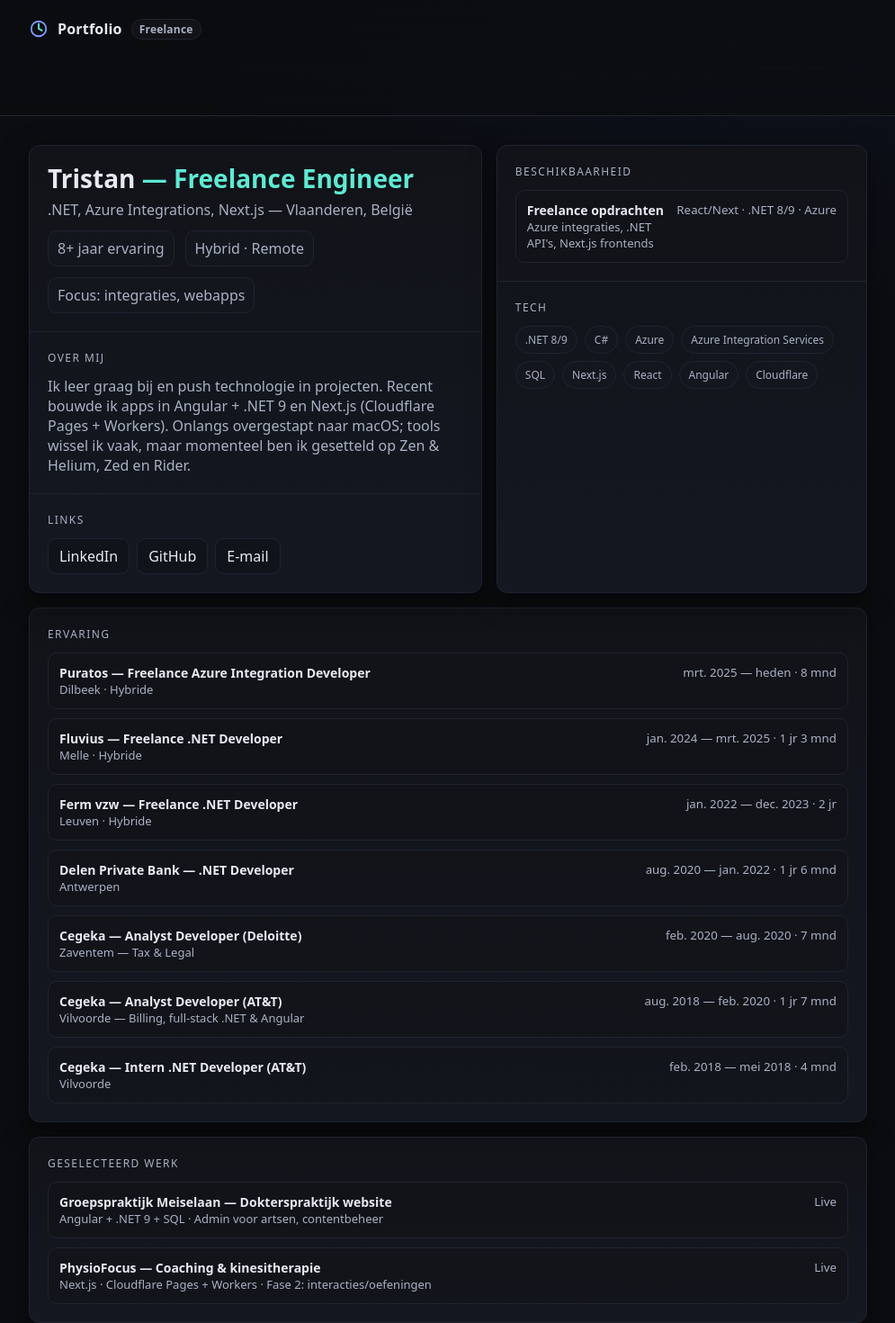
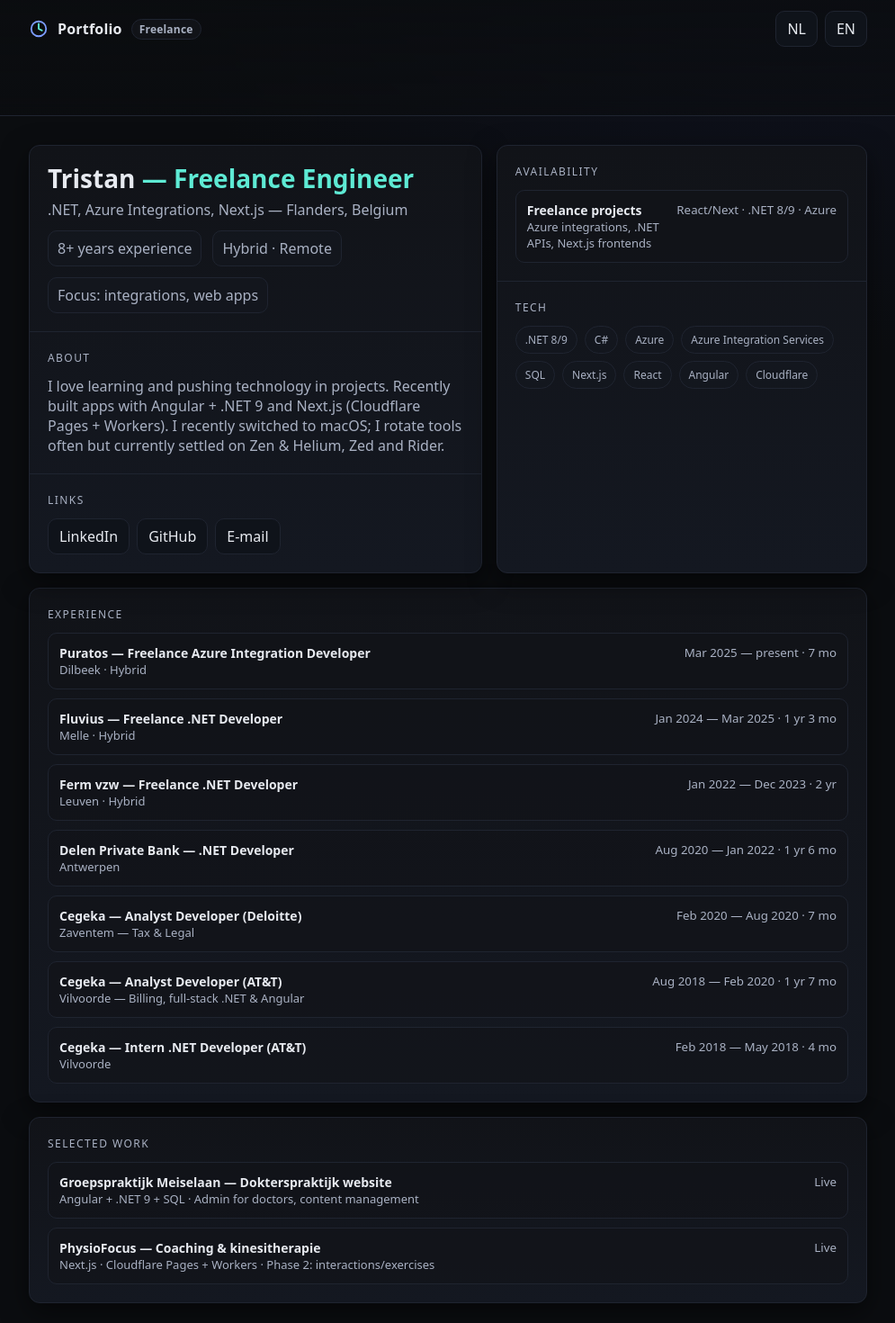
Before and after one commit to TristanBomans/portfolio-nextjs, a Next.js app: page / in a window 1280 px wide. Shown: the top 1470 px of the page at 90% size, without its empty margins (142-1137 px from the left). Built offline with nearby package versions, Linux system fonts and the light colour scheme.

Commit message:
Add English language support and translation system

```diff
--- a/app/layout.jsx
+++ b/app/layout.jsx
@@ -6,7 +6,7 @@ export const metadata = {
 
 export default function RootLayout({ children }) {
   return (
-    <html lang="nl" suppressHydrationWarning>
+    <html lang="en" suppressHydrationWarning>
       <body>
         <div className="topbar">
           <div className="container topbar-inner">
@@ -17,6 +17,10 @@ export default function RootLayout({ children }) {
               </svg>
               <span>Portfolio</span>
               <span className="badge">Freelance</span>
+            </div>
+            <div style={{marginLeft:'auto', display:'flex', gap:8}}>
+              <a className="link" href="?lang=nl" aria-label="Switch to Dutch">NL</a>
+              <a className="link" href="?lang=en" aria-label="Switch to English">EN</a>
             </div>
           </div>
         </div>
--- a/app/page.jsx
+++ b/app/page.jsx
@@ -1,48 +1,114 @@
+'use client';
+
+function getLang() {
+  if (typeof window === 'undefined') return 'en';
+  const p = new URLSearchParams(window.location.search);
+  return (p.get('lang') === 'nl' ? 'nl' : 'en');
+}
+
+function monthsSince(start) {
+  const now = new Date();
+  let months = (now.getFullYear() - start.getFullYear()) * 12 + (now.getMonth() - start.getMonth());
+  if (now.getDate() < start.getDate()) months -= 1;
+  return Math.max(0, months);
+}
+
 export default function Page() {
+  const lang = getLang();
+
+  const t = {
+    nl: {
+      title: 'Tristan — Freelance Engineer',
+      subtitle: '.NET, Azure Integrations, Next.js — Vlaanderen, België',
+      kpi1: '8+ jaar ervaring',
+      kpi2: 'Hybrid · Remote',
+      kpi3: 'Focus: integraties, webapps',
+      aboutTitle: 'Over mij',
+      aboutText:
+        'Ik leer graag bij en push technologie in projecten. Recent bouwde ik apps in Angular + .NET 9 en Next.js (Cloudflare Pages + Workers). Onlangs overgestapt naar macOS; tools wissel ik vaak, maar momenteel ben ik gesetteld op Zen & Helium, Zed en Rider.',
+      links: 'Links',
+      availability: 'Beschikbaarheid',
+      availabilityTitle: 'Freelance opdrachten',
+      availabilityDesc: "Azure integraties, .NET API's, Next.js frontends",
+      stack: 'React/Next · .NET 8/9 · Azure',
+      tech: 'Tech',
+      experience: 'Ervaring',
+      present: 'heden',
+      monthsSuffix: 'mnd',
+      selectedWork: 'Geselecteerd werk',
+      live: 'Live',
+      hybrid: 'Hybride',
+      rights: 'Alle rechten voorbehouden.',
+    },
+    en: {
+      title: 'Tristan — Freelance Engineer',
+      subtitle: '.NET, Azure Integrations, Next.js — Flanders, Belgium',
+      kpi1: '8+ years experience',
+      kpi2: 'Hybrid · Remote',
+      kpi3: 'Focus: integrations, web apps',
+      aboutTitle: 'About',
+      aboutText:
+        'I love learning and pushing technology in projects. Recently built apps with Angular + .NET 9 and Next.js (Cloudflare Pages + Workers). I recently switched to macOS; I rotate tools often but currently settled on Zen & Helium, Zed and Rider.',
+      links: 'Links',
+      availability: 'Availability',
+      availabilityTitle: 'Freelance projects',
+      availabilityDesc: "Azure integrations, .NET APIs, Next.js frontends",
+      stack: 'React/Next · .NET 8/9 · Azure',
+      tech: 'Tech',
+      experience: 'Experience',
+      present: 'present',
+      monthsSuffix: 'mo',
+      selectedWork: 'Selected Work',
+      live: 'Live',
+      hybrid: 'Hybrid',
+      rights: 'All rights reserved.',
+    },
+  }[lang];
+
+  const monthsPuratos = monthsSince(new Date(2025, 2, 1)); // March 1, 2025
+
   return (
     <main className="container">
       <div className="grid grid-2">
         <section className="card">
           <div className="section">
             <h1 className="h1">Tristan <span className="h1-accent">— Freelance Engineer</span></h1>
-            <p className="h2">.NET, Azure Integrations, Next.js — Vlaanderen, België</p>
+            <p className="h2">{t.subtitle}</p>
             <div className="kpis">
-              <span className="kpi">8+ jaar ervaring</span>
-              <span className="kpi">Hybrid · Remote</span>
-              <span className="kpi">Focus: integraties, webapps</span>
+              <span className="kpi">{t.kpi1}</span>
+              <span className="kpi">{t.kpi2}</span>
+              <span className="kpi">{t.kpi3}</span>
             </div>
           </div>
           <div className="section">
-            <div className="section-title">Over mij</div>
+            <div className="section-title">{t.aboutTitle}</div>
             <p style={{margin:0,color:"var(--muted)"}}>
-              Ik leer graag bij en push technologie in projecten. Recent bouwde ik apps in Angular + .NET 9 en Next.js
-              (Cloudflare Pages + Workers). Onlangs overgestapt naar macOS; tools wissel ik vaak, maar momenteel ben ik
-              gesetteld op Zen & Helium, Zed en Rider.
+              {t.aboutText}
             </p>
           </div>
           <div className="section">
-            <div className="section-title">Links</div>
+            <div className="section-title">{t.links}</div>
             <div className="links">
-              <a className="link" href="#" aria-disabled>LinkedIn</a>
-              <a className="link" href="#" aria-disabled>GitHub</a>
-              <a className="link" href="mailto:your@email" target="_blank" rel="noreferrer">E‑mail</a>
+              <a className="link" href="https://www.linkedin.com/in/tristan-bomans-3b34b5140/" target="_blank" rel="noreferrer">LinkedIn</a>
+              <a className="link" href="https://github.com/TristanBomans" target="_blank" rel="noreferrer">GitHub</a>
+              <a className="link" href="mailto:bomanstristan@gmail.com" target="_blank" rel="noreferrer">E‑mail</a>
             </div>
           </div>
         </section>
 
         <section className="card">
           <div className="section">
-            <div className="section-title">Beschikbaarheid</div>
+            <div className="section-title">{t.availability}</div>
             <div className="item">
               <div>
-                <h4>Freelance opdrachten</h4>
-                <p>Azure integraties, .NET API's, Next.js frontends</p>
+                <h4>{t.availabilityTitle}</h4>
+                <p>{t.availabilityDesc}</p>
               </div>
-              <small>React/Next · .NET 8/9 · Azure</small>
+              <small>{t.stack}</small>
             </div>
           </div>
           <div className="section">
-            <div className="section-title">Tech</div>
+            <div className="section-title">{t.tech}</div>
             <div className="taglist">
               <span className="tag">.NET 8/9</span>
               <span className="tag">C#</span>
@@ -60,80 +126,112 @@ export default function Page() {
 
       <section className="card" style={{marginTop:16}}>
         <div className="section">
-          <div className="section-title">Ervaring</div>
+          <div className="section-title">{t.experience}</div>
           <div className="item">
             <div>
               <h4>Puratos — Freelance Azure Integration Developer</h4>
-              <p>Dilbeek · Hybride</p>
+              <p>Dilbeek · {t.hybrid}</p>
             </div>
-            <small>mrt. 2025 — heden · 8 mnd</small>
+            <small>{lang === 'nl' ? 'mrt. 2025' : 'Mar 2025'} — {t.present} · {monthsPuratos} {t.monthsSuffix}</small>
           </div>
           <div className="item">
             <div>
               <h4>Fluvius — Freelance .NET Developer</h4>
-              <p>Melle · Hybride</p>
+              <p>Melle · {t.hybrid}</p>
             </div>
+            {lang === 'nl' ? (
               <small>jan. 2024 — mrt. 2025 · 1 jr 3 mnd</small>
+            ) : (
+              <small>Jan 2024 — Mar 2025 · 1 yr 3 mo</small>
+            )}
           </div>
           <div className="item">
             <div>
               <h4>Ferm vzw — Freelance .NET Developer</h4>
-              <p>Leuven · Hybride</p>
+              <p>Leuven · {t.hybrid}</p>
             </div>
+            {lang === 'nl' ? (
               <small>jan. 2022 — dec. 2023 · 2 jr</small>
+            ) : (
+              <small>Jan 2022 — Dec 2023 · 2 yr</small>
+            )}
           </div>
           <div className="item">
             <div>
               <h4>Delen Private Bank — .NET Developer</h4>
               <p>Antwerpen</p>
             </div>
+            {lang === 'nl' ? (
               <small>aug. 2020 — jan. 2022 · 1 jr 6 mnd</small>
+            ) : (
+              <small>Aug 2020 — Jan 2022 · 1 yr 6 mo</small>
+            )}
           </div>
           <div className="item">
             <div>
               <h4>Cegeka — Analyst Developer (Deloitte)</h4>
               <p>Zaventem — Tax & Legal</p>
             </div>
+            {lang === 'nl' ? (
               <small>feb. 2020 — aug. 2020 · 7 mnd</small>
+            ) : (
+              <small>Feb 2020 — Aug 2020 · 7 mo</small>
+            )}
           </div>
           <div className="item">
             <div>
               <h4>Cegeka — Analyst Developer (AT&T)</h4>
               <p>Vilvoorde — Billing, full‑stack .NET & Angular</p>
             </div>
+            {lang === 'nl' ? (
               <small>aug. 2018 — feb. 2020 · 1 jr 7 mnd</small>
+            ) : (
+              <small>Aug 2018 — Feb 2020 · 1 yr 7 mo</small>
+            )}
           </div>
           <div className="item">
             <div>
               <h4>Cegeka — Intern .NET Developer (AT&T)</h4>
               <p>Vilvoorde</p>
             </div>
+            {lang === 'nl' ? (
               <small>feb. 2018 — mei 2018 · 4 mnd</small>
+            ) : (
+              <small>Feb 2018 — May 2018 · 4 mo</small>
+            )}
           </div>
         </div>
       </section>
 
       <section className="card" style={{marginTop:16}}>
         <div className="section">
-          <div className="section-title">Geselecteerd werk</div>
+          <div className="section-title">{t.selectedWork}</div>
           <a className="item" href="https://groepspraktijkmeiselaan.be/" target="_blank" rel="noreferrer">
             <div>
               <h4>Groepspraktijk Meiselaan — Dokterspraktijk website</h4>
+              {lang === 'nl' ? (
                 <p>Angular + .NET 9 + SQL · Admin voor artsen, contentbeheer</p>
+              ) : (
+                <p>Angular + .NET 9 + SQL · Admin for doctors, content management</p>
+              )}
             </div>
-            <small>Live</small>
+            <small>{t.live}</small>
           </a>
           <a className="item" href="https://physiofocus.be/" target="_blank" rel="noreferrer" style={{marginTop:10}}>
             <div>
               <h4>PhysioFocus — Coaching & kinesitherapie</h4>
+              {lang === 'nl' ? (
                 <p>Next.js · Cloudflare Pages + Workers · Fase 2: interacties/oefeningen</p>
+              ) : (
+                <p>Next.js · Cloudflare Pages + Workers · Phase 2: interactions/exercises</p>
+              )}
             </div>
-            <small>Live</small>
+            <small>{t.live}</small>
           </a>
         </div>
       </section>
 
-      <div className="footer">© {new Date().getFullYear()} Tristan — Alle rechten voorbehouden.</div>
+      <div className="footer">© {new Date().getFullYear()} Tristan — {t.rights}</div>
     </main>
   );
 }
```
Lines whose indentation alone changed are shown as unchanged.
